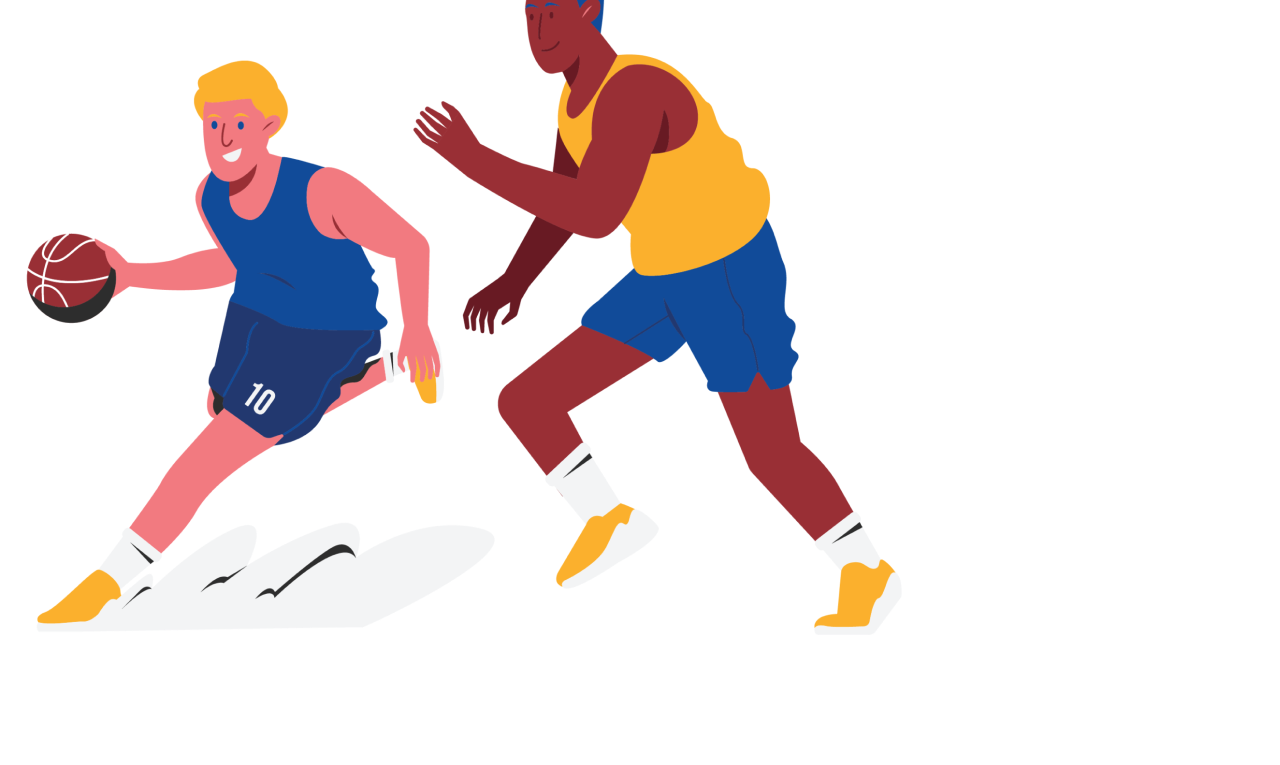
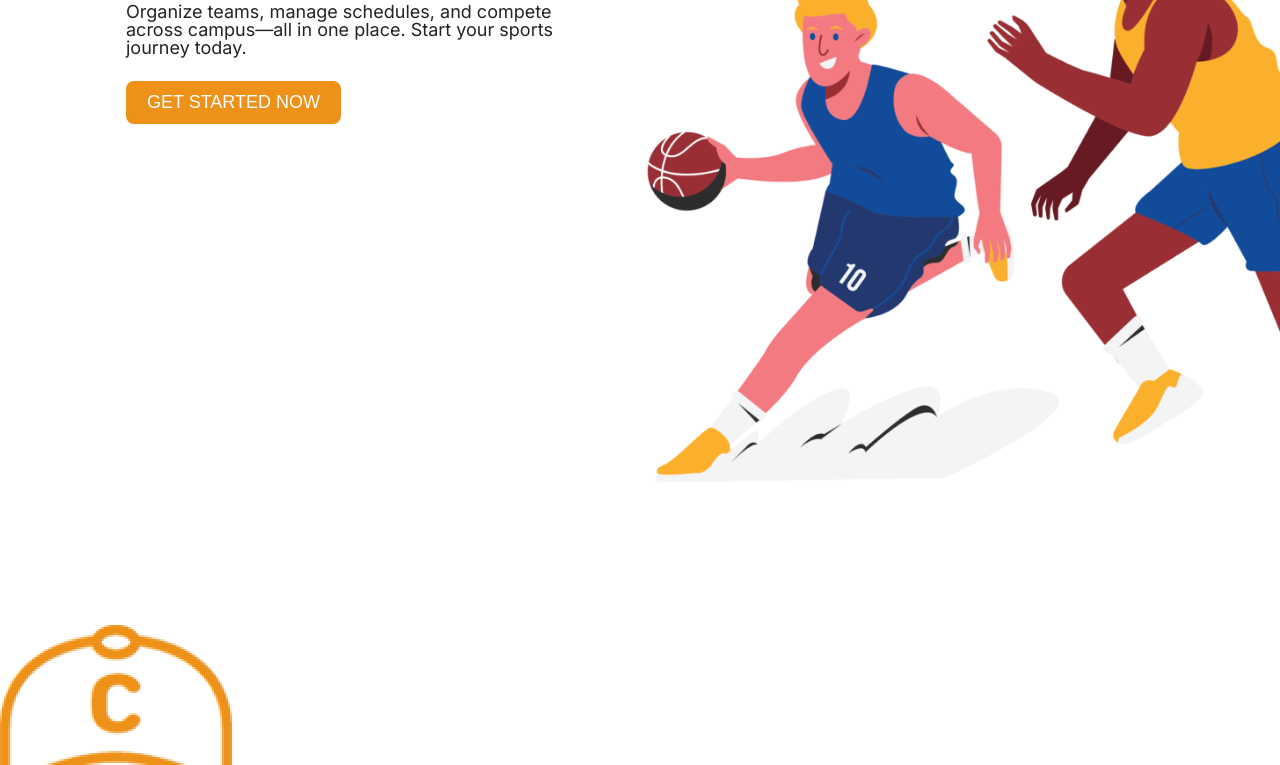
Before and after one commit to qchan727/IMLeagues-Redesign, a plain HTML site: page index.html in a window 1280 px wide. Shown: the part 283-1048 px from the top of the page. Drawn offline with Linux system fonts and the light colour scheme.

Commit message:
finished hero css

```diff
--- a/style.css
+++ b/style.css
@@ -78,6 +78,7 @@ body {
 
 .home-page-container {
    /* width: 120rem; */
+   position: relative;
 }
 /******************************************/
 /* NAVIGATION */
@@ -135,6 +136,7 @@ body {
    border-radius: 0.8rem;
    padding: 0.8rem 1.8rem;
    transition: all 0.4s;
+   cursor: pointer;
 }
 
 .btn:hover,
@@ -152,6 +154,44 @@ body {
 /******************************************/
 /* HERO */
 /******************************************/
+
 .section-hero {
+   position: relative;
+   display: flex;
+   height: 100vh;
    width: 120rem;
+   padding: 5.8rem 12.6rem;
+   margin-top: 4.8rem;
 }
+
+.hero-left {
+   width: 60%;
+}
+
+.heading-primary {
+   font-size: 4.8rem;
+}
+
+.hero-desc {
+   font-size: 1.8rem;
+   margin-top: 2.4rem;
+   width: 80%;
+}
+
+.btn-hero {
+   font-size: 1.8rem;
+   margin-top: 2.4rem;
+}
+
+.hero-right {
+   position: absolute;
+   right: -20%;
+   top: -5%;
+   width: 68%;
+   overflow: visible; /* Ensures no clipping if the image is larger than its container */
+}
+
+.img-hero {
+   width: 100%; /* Make sure the image fills the container */
+   height: auto; /* Maintain aspect ratio */
+}
```
Also changed, not shown: index.html (+2 -1 lines).
